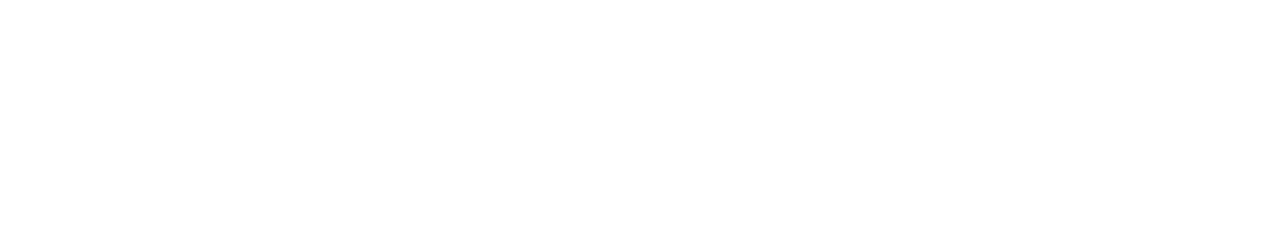
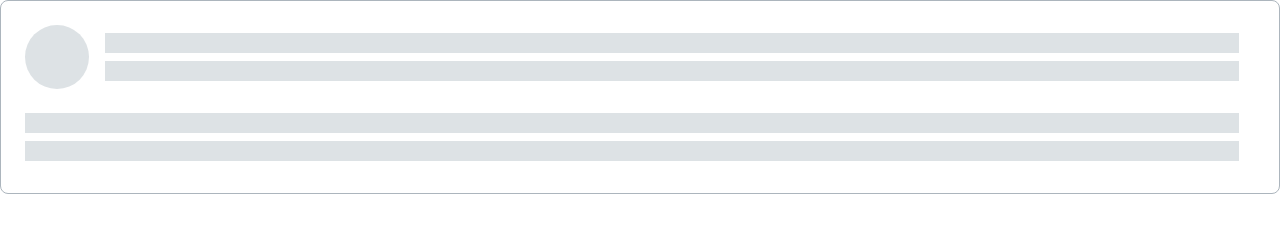
Before and after one commit to js-tasks-ru/htmlcss-20230911-4_dvshapkin, a website: page 04-lection2/02-skeleton/index.html in a window 1280 px wide. Drawn offline with Linux system fonts and the light colour scheme.

Commit message:
skeleton added

```diff
--- a/04-lection2/02-skeleton/index.html
+++ b/04-lection2/02-skeleton/index.html
@@ -1,12 +1,27 @@
 <!DOCTYPE html>
 <!-- Страница со скелетоном -->
 <html lang="ru">
+
 <head>
   <link rel="stylesheet" href="../../assets/css/main.css">
   <link rel="stylesheet" href="./skeleton.css">
   <title>Skeleton</title>
 </head>
+
 <body>
+  <div class="skeleton">
+    <div class="skeleton__header">
+      <div class="skeleton__item skeleton__avatar"></div>
+      <div class="skeleton__title">
+        <div class="skeleton__item skeleton__line1"></div>
+        <div class="skeleton__item skeleton__line2"></div>
+      </div>
+    </div>
+    <div class="skeleton__content">
+      <div class="skeleton__item skeleton__line1"></div>
+      <div class="skeleton__item skeleton__line2"></div>
+    </div>
+  </div>
+</body>
 
-    </body>
 </html>
--- a/04-lection2/02-skeleton/skeleton.css
+++ b/04-lection2/02-skeleton/skeleton.css
@@ -0,0 +1,49 @@
+.skeleton {
+  padding: 24px 40px 32px 24px;
+  border: 1px solid var(--grey-3);
+  border-radius: 8px;
+  background: var(--white);
+
+  display: flex;
+  flex-direction: column;
+
+  --avatar-size: 64px;
+}
+
+.skeleton__item {
+  background: var(--grey-2);
+}
+
+.skeleton__header {
+  display: flex;
+  margin-bottom: 24px;
+}
+
+.skeleton__avatar {
+  width: var(--avatar-size);
+  height: var(--avatar-size);
+  border-radius: calc(var(--avatar-size) / 2);
+  margin-right: 16px;
+}
+
+.skeleton__title {
+  display: flex;
+  flex-direction: column;
+  flex-grow: 1;
+  padding: 8px 0;
+}
+
+.skeleton__content {
+  min-height: 48px;
+  display: flex;
+  flex-direction: column;
+}
+
+.skeleton__line1 {
+  flex-grow: 1;
+  margin-bottom: 8px;
+}
+
+.skeleton__line2 {
+  flex-grow: 1;
+}
```
Lines whose indentation alone changed are shown as unchanged.
